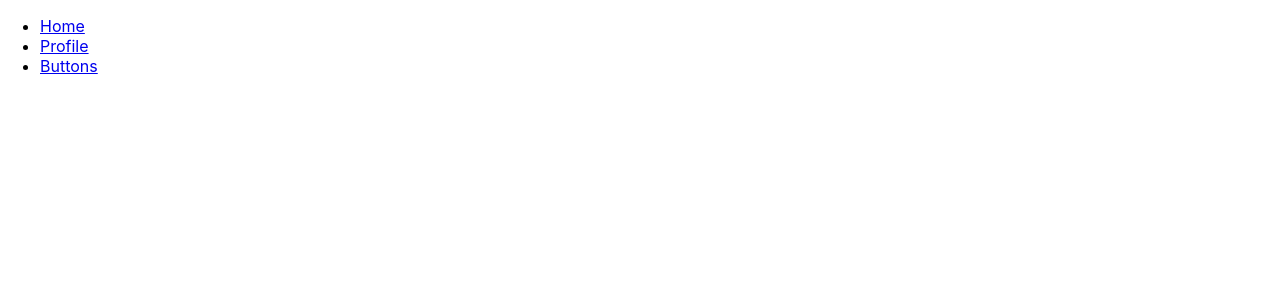
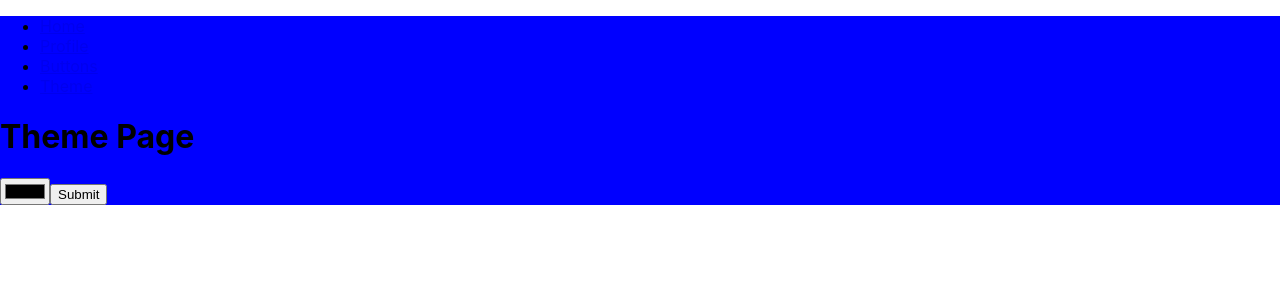
Before and after one commit to mari4w04/sockets, a React (Create React App) app in the folder 4._First_React_Project/: page /theme in a window 1280 px wide. Shown: the top 300 px of the page. Built offline with nearby package versions, Linux system fonts and the light colour scheme.

Commit message:
Made background color stateful in App.js

```diff
--- a/4._First_React_Project/src/App.js
+++ b/4._First_React_Project/src/App.js
@@ -3,12 +3,22 @@ import './App.css';
 import ProfilePage from './components/profile/ProfilePage';
 import { BrowserRouter as Router, Switch, Route, Link } from "react-router-dom";
 import ButtonPage from './components/button/ButtonPage';
+import ThemePage from './components/theme/ThemePage';
 
 class App extends React.Component {
+  constructor(props) {
+    super(props);
+    this.state = {
+      backgroundColor: "blue"
+    };
+  }
+
   render() {
+    const { backgroundColor } = this.state;
+
     return (
       <Router>
-        <div>
+        <div style={{backgroundColor: backgroundColor}}>
           <nav>
             <ul>
               <li>
@@ -19,6 +29,9 @@ class App extends React.Component {
               </li>
               <li>
                 <Link to="/buttons">Buttons</Link>
+              </li>
+              <li>
+                <Link to="/theme">Theme</Link>
               </li>
             </ul>
           </nav>
@@ -31,6 +44,7 @@ class App extends React.Component {
             </Route>
             <Route exact path="/profile" component={ProfilePage} />
             <Route exact path="/buttons" component={ButtonPage} />
+            <Route exact path="/theme" component={ThemePage} />
           </Switch>
         </div>
       </Router>
--- a/4._First_React_Project/src/components/button/ButtonPage.js
+++ b/4._First_React_Project/src/components/button/ButtonPage.js
@@ -1,15 +1,24 @@
 import React from 'react';
 import ButtonWithProps from './ButtonWithProps';
 import "./ButtonPage.css"
+import ButtonWithChild from './ButtonWithChild';
 
 export default class ButtonPage extends React.Component {
+  handleButtonClicks = (text) => {
+    console.log(text);
+  };
+
   render() {
     return (
         <div>
             This is the button page.
-            <ButtonWithProps />
-            <ButtonWithProps buttonText="This is my custom button text" customStyle={{backgroundColor: "red"}}/>
-            <ButtonWithProps buttonText="This is another button" customStyle={{backgroundColor: "blue"}}/>
+            <ButtonWithProps informButtonPage={this.handleButtonClicks} />
+            <ButtonWithProps buttonText="This is my custom button text" customStyle={{backgroundColor: "red"}} informButtonPage={this.handleButtonClicks}/>
+            <ButtonWithProps buttonText="This is another button" customStyle={{backgroundColor: "blue"}} informButtonPage={this.handleButtonClicks}/>
+
+            <ButtonWithChild informButtonPage={this.handleButtonClicks} >
+              This is a child
+            </ButtonWithChild>
         </div>
     );
   }
--- /dev/null
+++ b/4._First_React_Project/src/components/button/ButtonWithChild.js
@@ -0,0 +1,11 @@
+import React from 'react';
+
+export default class ButtonWithChild extends React.Component {
+    render() {
+        const { children, informButtonPage } = this.props;
+
+        return (
+            <button onClick={() => informButtonPage("Button with Child was clicked")}>{children}</button>
+        );
+    }
+}
--- a/4._First_React_Project/src/components/button/ButtonWithProps.js
+++ b/4._First_React_Project/src/components/button/ButtonWithProps.js
@@ -1,11 +1,15 @@
 import React from 'react';
 
 export default class ButtonWithProps extends React.Component {
+    handleClick = (event) => {
+        this.props.informButtonPage("Button with Props was clicked");
+    }
+
     render() {
         const { buttonText, customStyle } = this.props;
 
         return (
-            <button style={customStyle}>{buttonText ? buttonText : "Submit"}</button>
+            <button onClick={this.handleClick} style={customStyle}>{buttonText ? buttonText : "Submit"}</button>
             // <button className="btn pink">{buttonText}</button>
         );
     }
--- /dev/null
+++ b/4._First_React_Project/src/components/theme/ThemePage.js
@@ -0,0 +1,14 @@
+import React from "react";
+import ButtonWithProps from "../button/ButtonWithProps";
+
+export default class ThemePage extends React.Component {
+    render() {
+        return (
+            <div>
+                <h1>Theme Page</h1>
+                <input type="color" onChange={event => console.log(event.target.value)}></input>
+                <ButtonWithProps informButtonPage={(message) => console.log(message)}/>
+            </div>
+        );
+    }
+}
```
